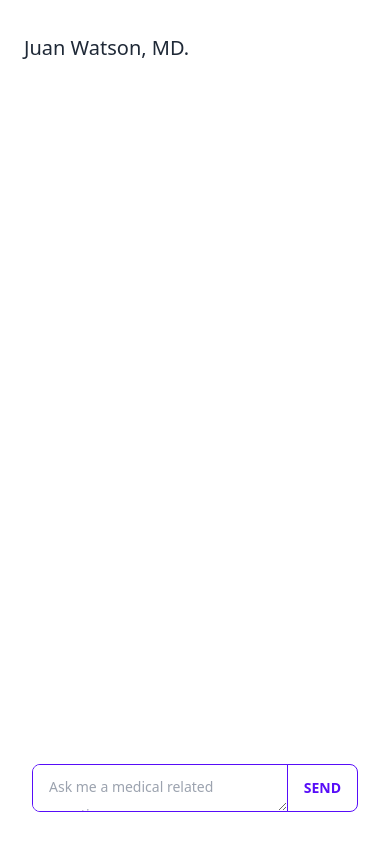
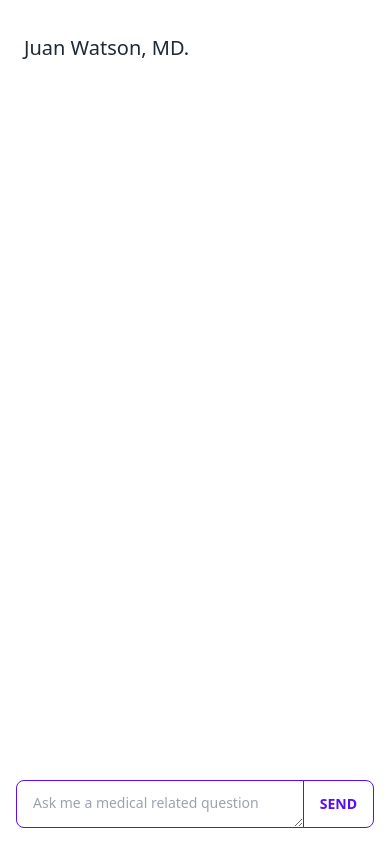
Before and after one commit to melvinalmonte/med-gpt, a SvelteKit app: page / in a window 390 px wide. Built offline with nearby package versions, Linux system fonts and the light colour scheme.

Commit message:
playing with mobile styles

```diff
--- a/src/routes/+page.svelte
+++ b/src/routes/+page.svelte
@@ -6,8 +6,8 @@
 	});
 </script>
 
-<div class="container mx-auto flex flex-col p-4 rounded-lg h-full w-full">
-	<div class="navbar bg-base-100">
+<div class="container mx-auto flex flex-col p-4 rounded-lg h-full">
+	<div class="navbar ">
 		<div class="normal-case text-xl">Juan Watson, MD.</div>
 	</div>
 	<div class="overflow-y-auto flex-grow">
@@ -23,7 +23,7 @@
 			</div>
 		{/each}
 	</div>
-	<form class="join w-full p-4" on:submit={handleSubmit}>
+	<form class="join " on:submit={handleSubmit}>
 		<textarea
 			class="input w-full textarea textarea-primary join-item"
 			bind:value={$input}
--- a/src/styles/globals.scss
+++ b/src/styles/globals.scss
@@ -3,8 +3,6 @@
 @tailwind utilities;
 body,
 html {
-	margin: 0;
-	padding: 0;
 	height: 100%;
 	width: 100%;
 	overflow-x:hidden
```
